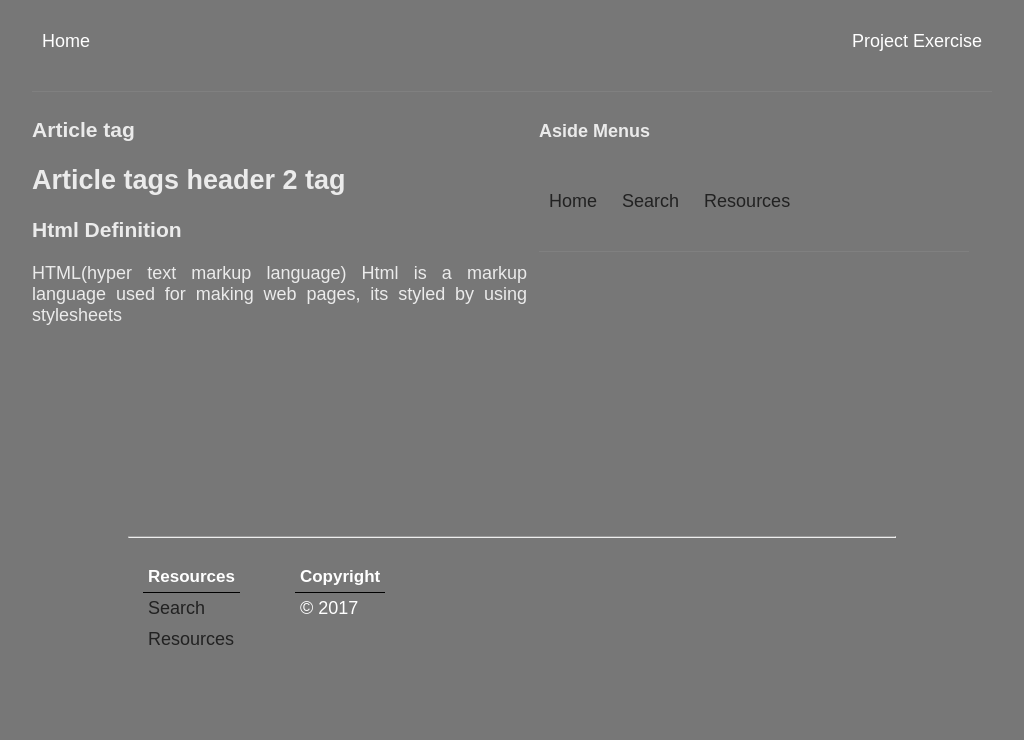
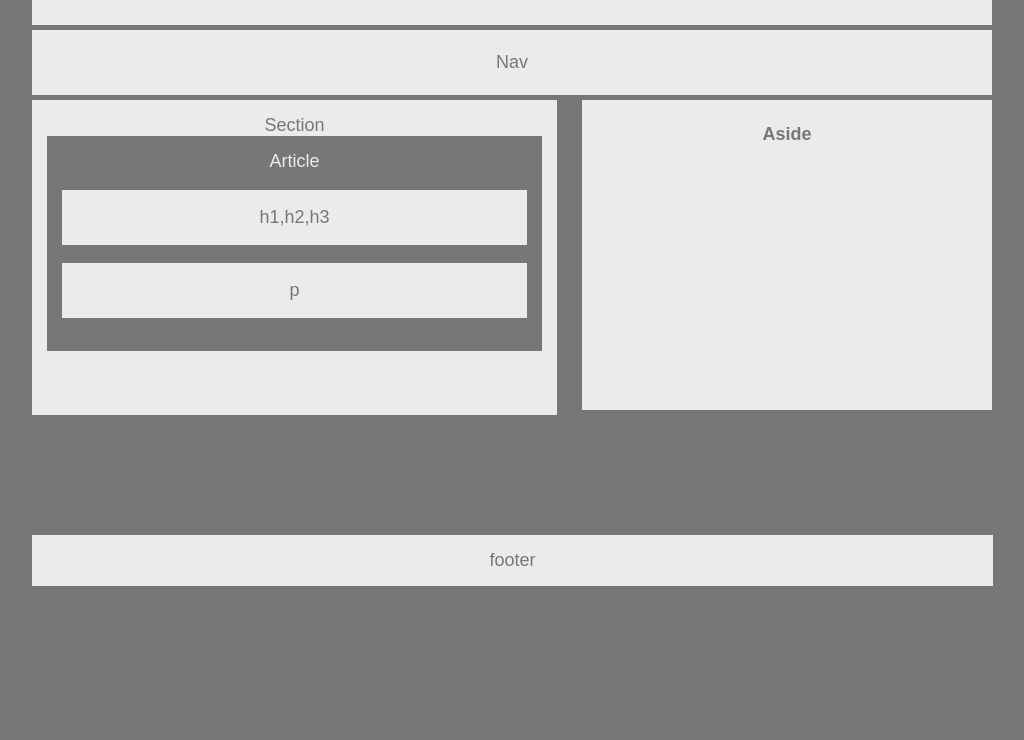
Before and after one commit to Delrosario18/HW-Wireframe, a plain HTML site: page index.html in a window 1280 px wide. Shown: the part 60-800 px from the top of the page, without its empty margins (128-1152 px from the left). Drawn offline with Linux system fonts and the light colour scheme; files that its build step writes are made by us from their sources.

Commit message:
Wireframe Files

```diff
--- a/index.html
+++ b/index.html
@@ -10,80 +10,44 @@
     <meta name="author" content="">
 
     <title>HTML/CSS beginner exercise</title>
-    <link href="style/style.css" rel="stylesheet">
-    <style type="text/css">
-    	.content{
-			width:100%;
-			margin-top:20px;
-			}
-		footer{
-			width:80%;
-			margin:0 auto;
-			height:auto;
-			position:relative;
-			bottom:0px;
-			margin-top:15px;
-			color:#fff;
-			}
-		.left{
-			border-bottom:1px solid black;
-			}
-		.right{
-			border-bottom:1px solid black;
-			}
-    </style>
+    <link href="styles/style.css" rel="stylesheet">
 
 </head>
 
 <body>
 	<div class="page">
 		<header>
-			<h3>HTML/CSS beginner exercise</h3>
+			Header
 		</header>
 		<nav>
-			<ul>
-				<li><a href='index.html'>Home</a></li>
-				<li class='menu_left'><a href='index.html'>Project Exercise</a></li>
-			</ul>
+			Nav
 		</nav>
 
 		<content>
 			<section>
+				Section<br/>
 				<article>
-					<h1>Article tag</h1>
-					<h2>Article tags header 2 tag</h2>
-					<h3>Html Definition</h3>
-					<p>HTML(hyper text markup language) Html is a markup language used
-						for making web pages, its styled by using stylesheets</p>
+					Article
+					<p>
+						h1,h2,h3
+					</p>
+					<p>
+						p
+					</p>
 
 				</article>
 
 			</section>
 
 			<aside>
-				<h4>Aside Menus</h4>
-				<nav>
-					<ul>
-						<li><a href="index.html">Home</a></li>
-						<li><a href="http://google.com/">Search</a></li>
-						<li><a href="http://www.w3schools.com/default.asp">Resources</a></li>
-					</ul>
-				</nav>
+				<h4>Aside</h4>
 			</aside>
 		</content>
 	</div>
+
 	<footer>
-		<hr/>
 		<div class="clear">
-			<ul>
-				<li class="title">Resources</li>
-				<li><a href="http://google.com/">Search</a></li>
-				<li><a href="http://www.w3schools.com/default.asp">Resources</a></li>
-			</ul>
-			<ul>
-				<li class="title">Copyright</li>
-				<li>&copy 2017 </li>
-			</ul>
+			footer
 		</div>
 
 	</footer>
--- a/style.css
+++ b/style.css
@@ -10,67 +10,22 @@
 	width:960px;
 	margin:0 auto;
 	overflow:hidden;
-			color:#ebebeb;
+	color: #777;
 }
 content{
 	width:100%;
 	margin:0 auto;
 	padding:5px;
-			color:#ebebeb;
+	color: #777;
 	min-height:70vh;
 }
-		header{
+nav,header{
 	text-align:center;
-			}
-		.page>nav a{
-    		color:#fff;
+	background-color:#ebebeb;
+	line-height:65px;
+	margin-bottom:5px;
 	}
 
-		p a{
-			text-decoration:none;
-			color:#fff;
-		}
-		p{
-			text-align:justify;
-			}
-		nav{
-			margin-bottom:5px;
-			border-bottom:1px solid grey;
-			overflow:hidden;
-			}
-		ul{
-			margin:0;
-			padding:0;
-			}
-		nav ul li{
-			list-style:none;
-			display:inline-block;
-			padding:10px;
-			line-height:50px;
-			}
-		nav li:hover{
-			border-bottom:1px solid black;
-			}
-		a{
-			text-decoration:none;
-			display:block;
-			color:#222;
-			}
-		li:hover{
-			cursor:hand;
-			}
-
-		.menu{
-			width:100%;
-			}
-		.menu-item{
-			display:inline-block;
-			width:23%;
-			border:1px solid red;
-			height:150px;
-			border-radius:2px;
-			padding:5px;
-			}
 .page{
 	width:100%;
 	margin-top:20px;
@@ -80,41 +35,40 @@
 	width:495px;
 	float:left;
 	margin-right:12px;
-
+	background-color:#ebebeb;
+	height:300px;
+	text-align:center;
+	padding-top:15px;
+	padding-left:15px;
+	padding-right:15px;
 	}
 content aside{
-			width:430px;
-			float:left;
-			}
-		.page ul li{
-			list-style:none;
-			padding:10px;
-			margin-bottom:15px;
-			}
-		.menu_left{
+	width:410px;
 	float:right;
-			overflow:hidden;
+	background-color:#ebebeb;
+	height:310px;
+	text-align:center;
 	}
 footer{
-			height:auto;
-			position:absolute;
-			bottom:10px;
+	width:97%;
+	overflow:hidden;
+	background-color:#ebebeb;
+	position:relative;
+	bottom:-100%;
 	margin-top:15px;
+	padding:15px;
 	}
 footer .clear{
 	clear:both;
+	text-align:center;
 	}
-		footer ul{
-			float:left;
+article{
+	background-color: #777;
+	color:#ebebeb;
 	padding:15px;
-			padding-right:40px;
 }
-		footer ul li{
-			list-style:none;
-			padding:5px;
+article p{
+	background-color:#ebebeb;
+	line-height:55px;
+	color:#777;
 }
-		footer .title{
-			border-bottom:1px solid black;
-			font-size:17px;
-			font-weight:bold;
-			}
```
Lines whose indentation alone changed are shown as unchanged.
